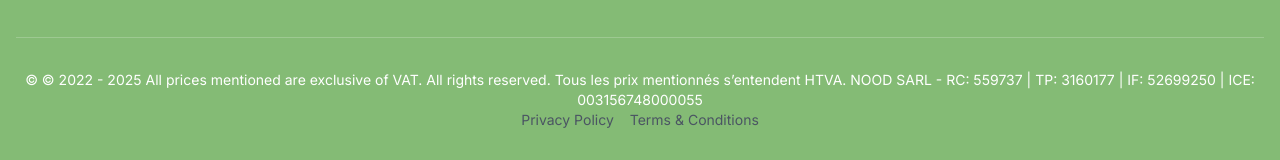
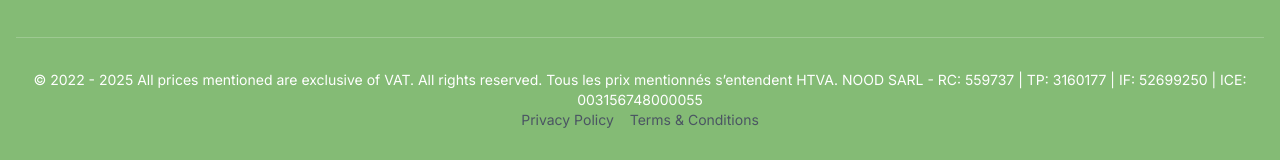
Before and after one commit to EmreGunner/NoodWebMain, a React (Vite) app: page /terms-and-conditions in a window 1280 px wide. Shown: the part 1959-2119 px from the top of the page. Built offline with nearby package versions, Linux system fonts and the light colour scheme.

Commit message:
changes7

```diff
--- a/src/components/Footer.tsx
+++ b/src/components/Footer.tsx
@@ -32,7 +32,7 @@ const Footer: React.FC = () => {
           </div>
         </div>
         <div className="mt-12 pt-8 border-t border-white/20 text-center text-sm">
-          <p>&copy; © 2022 - 2025 All prices mentioned are exclusive of VAT.
+          <p>&copy;  2022 - 2025 All prices mentioned are exclusive of VAT.
              All rights reserved.
           Tous les prix mentionnés s’entendent HTVA.
 NOOD SARL - RC: 559737 | TP: 3160177 | IF: 52699250 | ICE: 003156748000055
```
